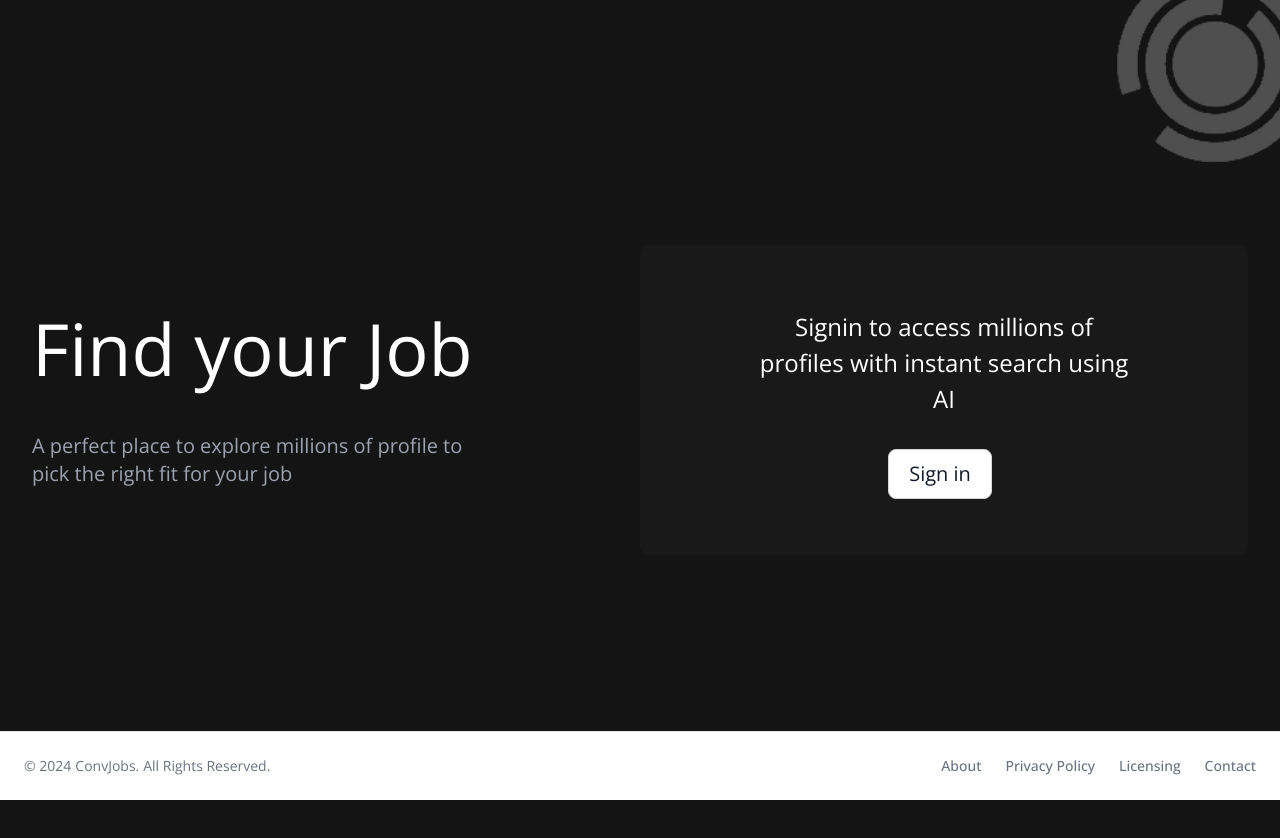
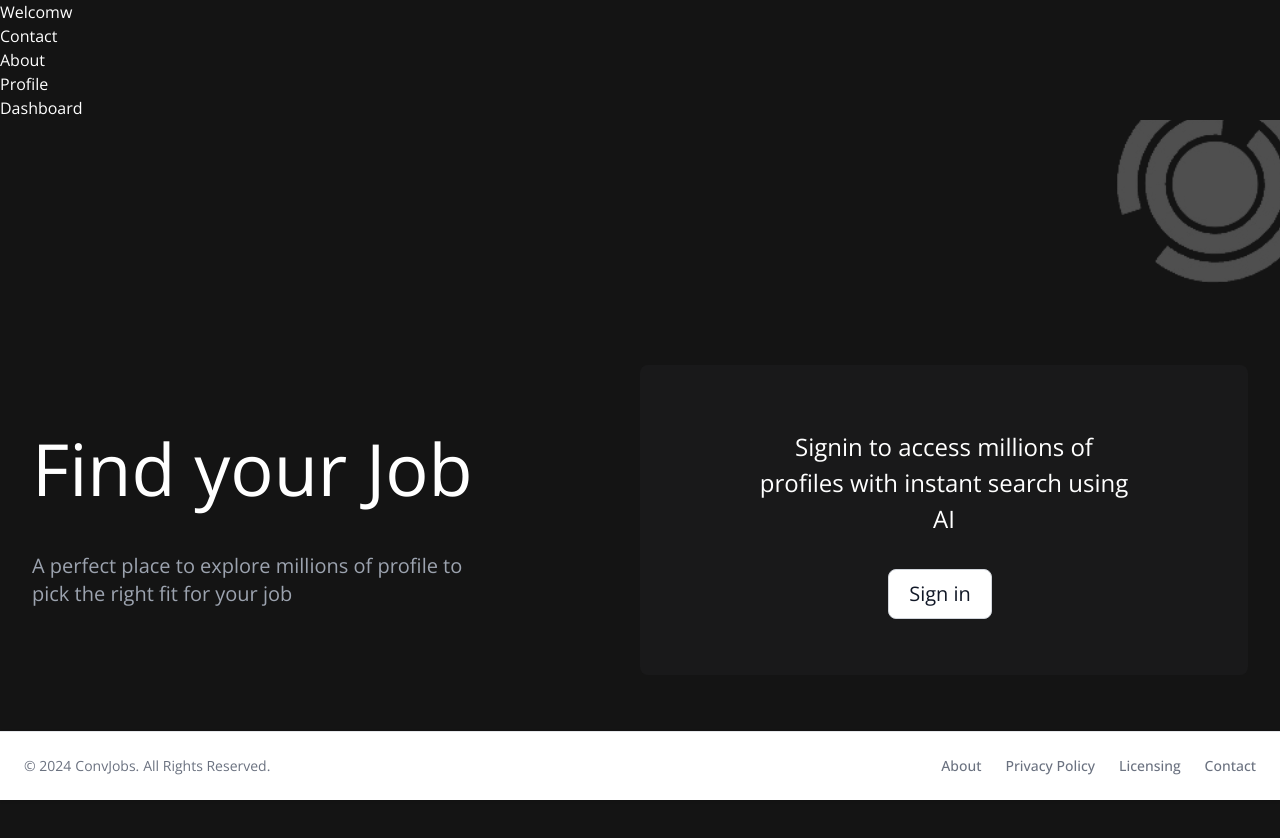
Before and after one commit to mithileshchellappan/convjobs, a React (Vite) app: page /login in a window 1280 px wide. Shown: the top 838 px of the page. Before the commit the page ends 800 px from the top, so only its background shows below. Built offline with nearby package versions, Linux system fonts and the light colour scheme; no server answers.

Commit message:
Add navigation component and vercel.json configuration

```diff
--- a/src/App.tsx
+++ b/src/App.tsx
@@ -1,13 +1,14 @@
 import About from "./pages/about/about";
 import Welcome from "./pages/welcome/welcome";
 import Dashboard from "./pages/dashboard/dashboard";
-import { BrowserRouter as Router, Route, Routes } from "react-router-dom";
+import { BrowserRouter as Router, Route, Routes, Link } from "react-router-dom";
 import Login from "./pages/login/login";
 import MyProfile from "./pages/profile/profile";
 
 export default function App() {
   return (
     <Router>
+        <Navigation />
       <Routes>
         <Route path="/login" Component={Login} />
         <Route path="/dashboard" Component={Dashboard} />
@@ -19,3 +20,17 @@ export default function App() {
     </Router>
   );
 }
+
+const Navigation=()=> {
+  return (
+    <nav>
+      <ul>
+        <li><Link to="/">Welcomw</Link></li>
+        <li><Link to="/login">Contact</Link></li>
+        <li><Link to="/about">About</Link></li>
+        <li><Link to="/profile">Profile</Link></li>
+        <li><Link to="/dashboard">Dashboard</Link></li>
+      </ul>
+    </nav>
+  );
+}
```
Also changed, not shown: vercel.json (added).
